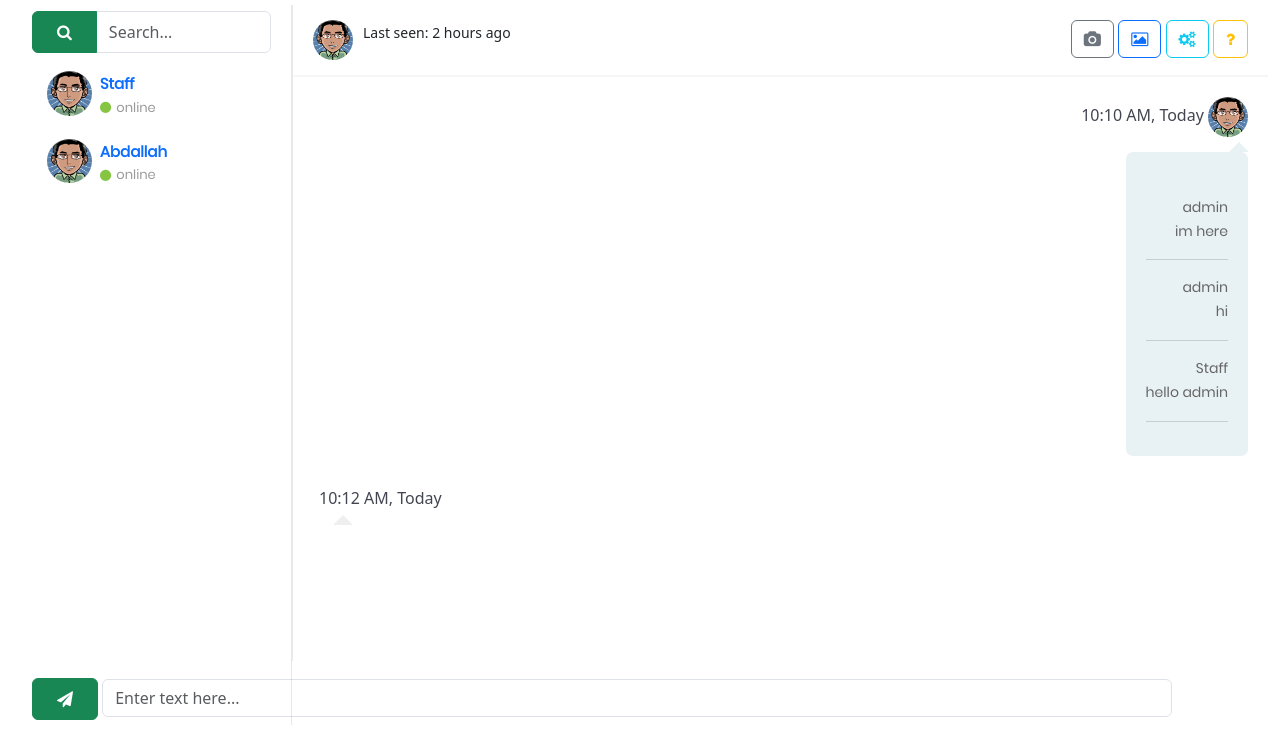
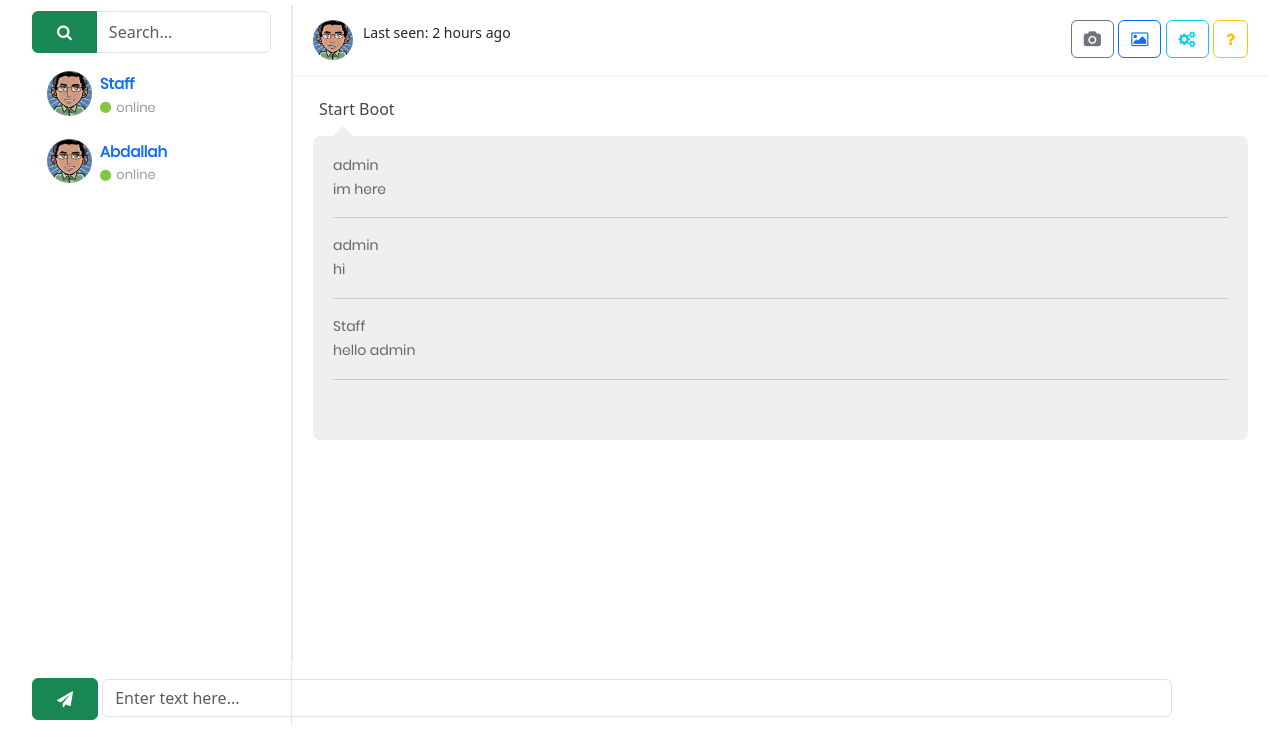
Before and after one commit to Oblivious02/BugTrackingWebApp, a PHP site: page /chat.php?buttonPeople=7 in a window 1280 px wide. Shown: the part 60-800 px from the top of the page. Run offline with PHP 8.4, Linux system fonts and the light colour scheme; a user stored in the database is signed in; data comes from the database, SQL or seed files in the repository.

Commit message:
update design of chat message

```diff
--- a/controllers/DBController.php
+++ b/controllers/DBController.php
@@ -7,7 +7,6 @@ class DBController
     private $dbPass = "";
     private $dbName = "bug_tracking";
     public $connection;
-
     public function openConnect()
     {
         $this->connection = new mysqli($this->dbHost, $this->dbUser, $this->dbPass, $this->dbName);
--- a/models/chat.php
+++ b/models/chat.php
@@ -22,11 +22,11 @@ $s = mysqli_query($conn, $query);
 while ($res = mysqli_fetch_assoc($s)) {
     if ($res['senderID'] == $_REQUEST['sID'] && $res['recipientID'] == $_REQUEST['rID']) {
         echo $_SESSION['Name'];
-        echo "<br>";
+        echo '<br>';
         // $_SESSION['place'] = 1;
         // $place = 1;
         echo $res['message'];
-        echo "<br>";
+        echo '<br style= "margin-top:10px;">';
         // echo "<br>";
         echo "<hr>";
     } elseif ($res['senderID'] == $_REQUEST['rID']) {
@@ -34,7 +34,7 @@ while ($res = mysqli_fetch_assoc($s)) {
         echo "Staff";
         echo "<br>";
         echo $res['message'];
-        echo "<br>";
+        echo '<br style= "margin-top:10px;">';
         // echo "<br>";
         echo "<hr>";
     }
--- a/views/chat.php
+++ b/views/chat.php
@@ -123,36 +123,15 @@ $staffs = $admin->getAllStaff();
                                         // if (!empty($_GET['buttonPeople'])) {
                                         //     if ($res["recipientID"] == $_GET['buttonPeople']) {
                                         ?>
-                                        <li class="clearfix">
-                                            <div class="message-data text-right">
-                                                <span class="message-data-time">10:10 AM, Today</span>
-                                                <img src="images/avatar2.png" alt="avatar">
-                                            </div>
-                                            <?php
-                                            ?>
-                                            <div class="message other-message float-right">
-                                                <br>
-                                                <?php
-                                                if ($_SESSION['place'] == 1) {
-                                                    ?>
-                                                    <p id="txt"></p>
-                                                    <?php
-                                                }
-                                                ?>
-                                            </div>
-                                        </li>
-                                        <?php
-                                        //     }
-                                        // }
-                                        ?>
+
                                         <?php
                                         // if ($res["senderID"] == $_GET['buttonPeople']) {
                                         ?>
                                         <li class="clearfix">
                                             <div class="message-data">
-                                                <span class="message-data-time">10:12 AM, Today</span>
+                                                <span class="message-data-time">Start Boot</span>
                                             </div>
-                                            <div class="message my-message">
+                                            <div class="message my-message w-100">
                                                 <?php
                                                 if ($_SESSION['sec']) {
                                                     ?>
```
